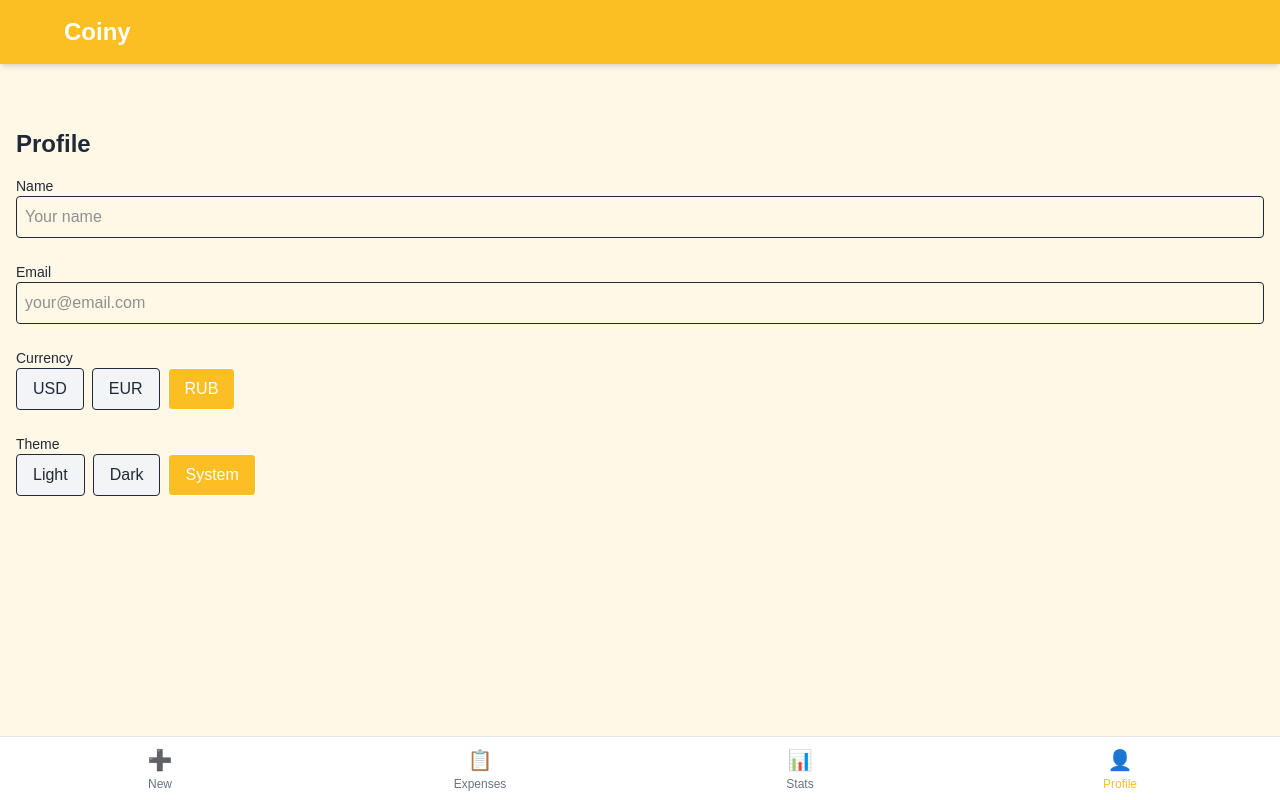
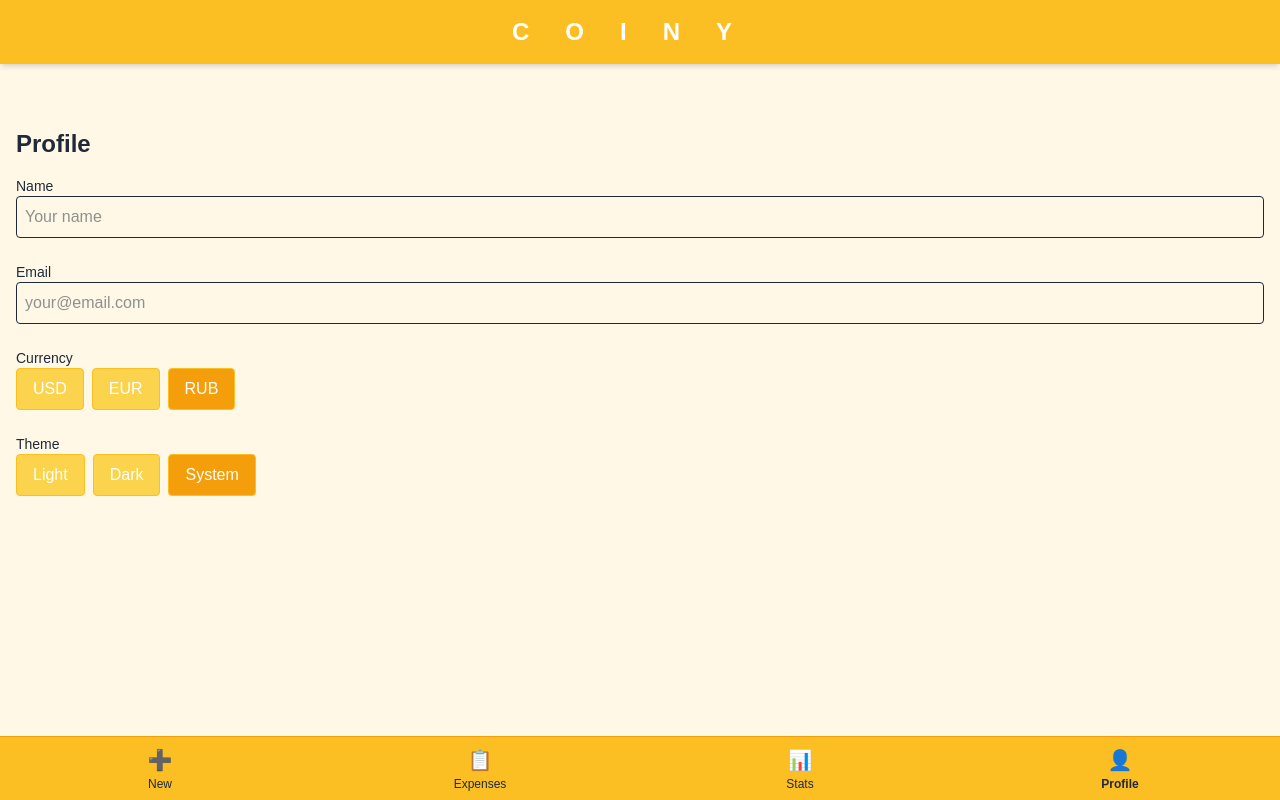
Before and after one commit to MashiruSesuke/coiny, a Next.js app: page /profile in a window 1280 px wide. Built offline with nearby package versions, Linux system fonts and the light colour scheme.

Commit message:
style: change dark mode view

```diff
--- a/components/features/expenses/ExpenseExportToCSV.tsx
+++ b/components/features/expenses/ExpenseExportToCSV.tsx
@@ -48,7 +48,7 @@ export default function ExpenseExportToCSV({
   return (
     <button
       onClick={exportToCSV}
-      className="bg-green-500 text-white px-4 py-2 rounded hover:bg-green-700"
+      className="bg-primary text-white px-4 py-2 rounded hover:bg-primary-dark"
     >
       {label}
     </button>
--- a/components/features/expenses/ExpenseForm.tsx
+++ b/components/features/expenses/ExpenseForm.tsx
@@ -57,8 +57,6 @@ export default function ExpenseForm({
 
   return (
     <form onSubmit={handleSubmit(handleFormSubmit)} className="space-y-4 border p-4 rounded">
-      <h3 className="text-lg font-semibold">Add expense</h3>
-
       <div>
         <label className="block text-sm font-medium">Title</label>
         <input {...register('title')} className="border p-2 w-full rounded" />
--- a/components/features/expenses/ExpenseSorting.tsx
+++ b/components/features/expenses/ExpenseSorting.tsx
@@ -32,25 +32,25 @@ export default function ExpenseSorting({
     <div className="flex gap-2 mb-4 flex-wrap">
       <button
         onClick={() => onSortFieldChange('date')}
-        className={`px-3 py-1 rounded ${sortField === 'date' ? 'bg-primary text-white' : 'bg-gray-200'}`}
+        className={`px-3 py-1 rounded text-white ${sortField === 'date' ? 'bg-primary' : 'bg-primary-light'}`}
       >
         Date {sortField === 'date' && (sortOrder === 'desc' ? '↓' : '↑')}
       </button>
       <button
         onClick={() => onSortFieldChange('amount')}
-        className={`px-3 py-1 rounded ${sortField === 'amount' ? 'bg-primary text-white' : 'bg-gray-200'}`}
+        className={`px-3 py-1 rounded text-white ${sortField === 'amount' ? 'bg-primary' : 'bg-primary-light'}`}
       >
         Amount {sortField === 'amount' && (sortOrder === 'desc' ? '↓' : '↑')}
       </button>
       <button
         onClick={() => onSortFieldChange('title')}
-        className={`px-3 py-1 rounded ${sortField === 'title' ? 'bg-primary text-white' : 'bg-gray-200'}`}
+        className={`px-3 py-1 rounded text-white ${sortField === 'title' ? 'bg-primary' : 'bg-primary-light'}`}
       >
         Title {sortField === 'title' && (sortOrder === 'desc' ? '↓' : '↑')}
       </button>
       <button
         onClick={() => onSortOrderChange(sortOrder === 'asc' ? 'desc' : 'asc')}
-        className="px-3 py-1 rounded bg-gray-200"
+        className="px-3 py-1 rounded text-white bg-primary-light"
       >
         {sortOrder === 'asc' ? 'Ascending' : 'Descending'}
       </button>
--- a/components/features/expenses/ExpenseStats.tsx
+++ b/components/features/expenses/ExpenseStats.tsx
@@ -49,26 +49,26 @@ export default function ExpenseStats() {
   );
 
   return (
-    <div className="bg-gray-50 p-4 rounded border mb-4">
+    <div className="bg-background p-4 rounded border mb-4">
       <div className="grid grid-cols-2 md:grid-cols-4 gap-2 mt-2">
         <div className="grid">
-          <span className="text-gray-600">Total:</span> {formatCurrency(total, currency)}
+          <span className="text-foreground/70">Total:</span> {formatCurrency(total, currency)}
         </div>
         <div className="grid">
-          <span className="text-gray-600">Average:</span> {formatCurrency(average, currency)}
+          <span className="text-foreground/70">Average:</span> {formatCurrency(average, currency)}
         </div>
         <div className="grid">
-          <span className="text-gray-600">Max:</span> {formatCurrency(max, currency)}
+          <span className="text-foreground/70">Max:</span> {formatCurrency(max, currency)}
         </div>
         <div className="grid">
-          <span className="text-gray-600">Min:</span> {formatCurrency(min, currency)}
+          <span className="text-foreground/70">Min:</span> {formatCurrency(min, currency)}
         </div>
       </div>
       <div className="mt-2">
-        <span className="text-gray-600">By category:</span>
+        <span className="text-foreground/70">By category:</span>
         <div className="flex flex-wrap gap-2 mt-1">
           {Object.entries(byCategory).map(([cat, sum]) => (
-            <span key={cat} className="bg-primary/20 px-2 py-1 rounded text-sm">
+            <span key={cat} className="bg-primary-dark px-2 py-1 rounded text-sm text-white">
               {cat}: {formatCurrency(sum, currency)}
             </span>
           ))}
--- a/components/features/profile/ProfileForm.tsx
+++ b/components/features/profile/ProfileForm.tsx
@@ -54,8 +54,8 @@ export default function ProfileForm() {
             <button
               key={curr}
               onClick={() => setCurrency(curr)}
-              className={`px-4 py-2 rounded border ${
-                currency === curr ? 'bg-primary text-white' : 'bg-gray-100'
+              className={`px-4 py-2 rounded border border-primary text-white ${
+                currency === curr ? 'bg-primary-dark' : 'bg-primary-light'
               }`}
             >
               {curr}
@@ -71,8 +71,8 @@ export default function ProfileForm() {
             <button
               key={t}
               onClick={() => setTheme(t)}
-              className={`px-4 py-2 rounded border ${
-                theme === t ? 'bg-primary text-white' : 'bg-gray-100'
+              className={`px-4 py-2 rounded border border-primary text-white ${
+                theme === t ? 'bg-primary-dark' : 'bg-primary-light'
               }`}
             >
               {t.charAt(0).toUpperCase() + t.slice(1)}
--- a/components/layout/Header.tsx
+++ b/components/layout/Header.tsx
@@ -1,18 +1,8 @@
-import Link from 'next/link';
-
 export default function Header() {
   return (
     <header className="bg-primary p-4 shadow-md">
-      <div className="max-w-6xl mx-auto flex justify-between items-center">
-        <h1 className="text-2xl font-bold text-white">Coiny</h1>
-        {/* <nav className="space-x-4">
-          <Link href="/" className="text-white hover:underline">
-            Home
-          </Link>
-          <Link href="/add" className="text-white hover:underline">
-            Add
-          </Link>
-        </nav> */}
+      <div className="max-w-6xl mx-auto flex justify-center items-center">
+        <h1 className="text-2xl font-bold text-white uppercase tracking-[1.5em]">Coiny</h1>
       </div>
     </header>
   );
--- a/components/layout/TabBar.tsx
+++ b/components/layout/TabBar.tsx
@@ -14,7 +14,7 @@ export default function TabBar() {
   const pathname = usePathname();
 
   return (
-    <div className="fixed bottom-0 left-0 right-0 bg-white border-t border-gray-200 flex justify-around items-center h-16 z-50">
+    <div className="fixed bottom-0 left-0 right-0 bg-primary border-t border-primary-dark flex justify-around items-center h-16 z-50">
       {tabs.map((tab) => {
         const isActive = pathname === tab.href || (tab.href === '/' && pathname === '/');
         return (
@@ -22,7 +22,7 @@ export default function TabBar() {
             key={tab.name}
             href={tab.href}
             className={`flex flex-col items-center justify-center flex-1 h-full ${
-              isActive ? 'text-primary' : 'text-gray-500'
+              isActive ? 'font-black' : 'font-normal'
             }`}
           >
             <span className="text-xl">{tab.icon}</span>
```
